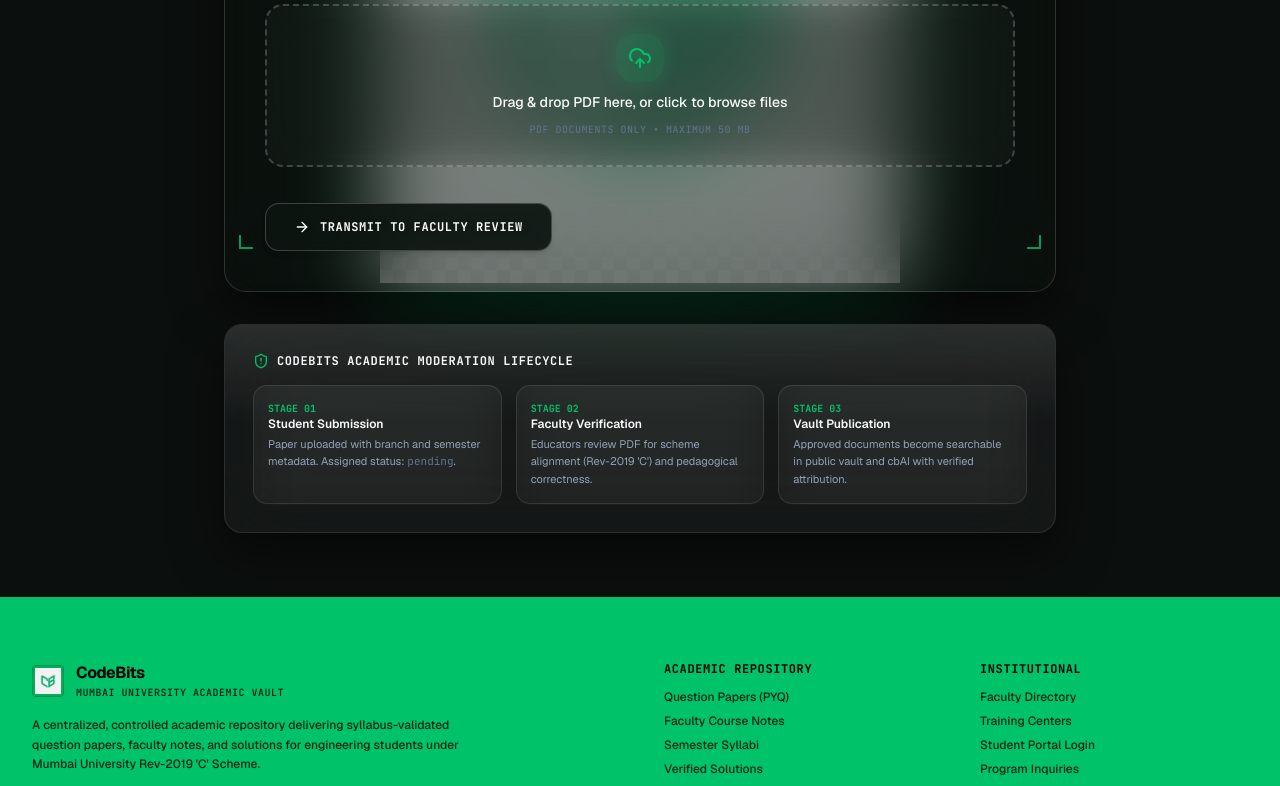
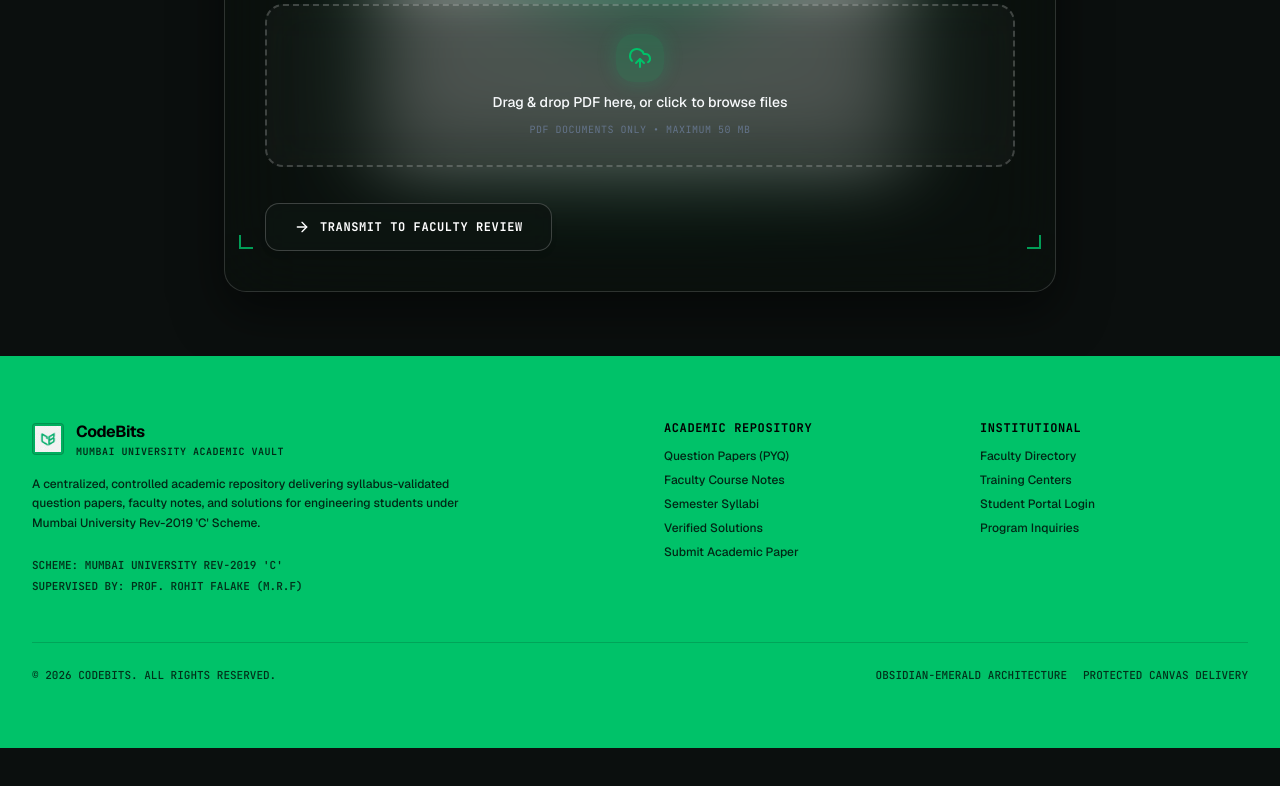
Before and after one commit to rehan-1002/CODEBITS, a Next.js app in the folder codebits/: page /upload in a window 1280 px wide. Shown: the part 689-1475 px from the top of the page. After the commit the page ends 1437 px from the top, so only its background shows below. Built offline with nearby package versions, Linux system fonts and the light colour scheme.

Commit message:
feat(upload): remove moderation lifecycle guide card

```diff
--- a/codebits/components/upload/ResourceUploadForm.tsx
+++ b/codebits/components/upload/ResourceUploadForm.tsx
@@ -7,7 +7,6 @@
   FileCheck,
   AlertCircle,
   Clock,
-  ShieldAlert,
   CheckCircle2,
   GraduationCap,
   BookOpen,
@@ -328,45 +327,6 @@
           </div>
         </form>
       )}
-
-      {/* Moderation Protocol Guide - Liquid Glass HUD Block */}
-      <div className="relative z-10 rounded-2xl backdrop-blur-2xl bg-white/30 dark:bg-white/[0.04] border border-white/50 dark:border-white/10 p-6 sm:p-7 space-y-4 shadow-[0_8px_32px_0_rgba(0,0,0,0.06)] dark:shadow-[0_20px_50px_rgba(0,0,0,0.5)] overflow-hidden">
-        {/* Specular Glare */}
-        <div className="absolute inset-x-0 top-0 h-24 bg-gradient-to-b from-white/30 dark:from-white/10 to-transparent pointer-events-none" />
-
-        <div className="flex items-center gap-2 relative z-10">
-          <ShieldAlert className="w-4 h-4 text-[var(--brand-primary)]" />
-          <h3 className="text-xs font-mono font-bold text-[var(--text-primary)] uppercase tracking-wider">
-            CODEBITS ACADEMIC MODERATION LIFECYCLE
-          </h3>
-        </div>
-
-        <div className="grid grid-cols-1 sm:grid-cols-3 gap-3.5 text-xs relative z-10">
-          <div className="p-3.5 rounded-xl border border-black/5 dark:border-white/10 bg-white/30 dark:bg-white/[0.03] backdrop-blur-xl space-y-1">
-            <span className="font-mono text-[10px] text-[var(--brand-primary)] font-bold">STAGE 01</span>
-            <div className="font-semibold text-[var(--text-primary)]">Student Submission</div>
-            <p className="text-[11px] text-[var(--text-secondary)] leading-relaxed font-sans">
-              Paper uploaded with branch and semester metadata. Assigned status: <code className="font-mono text-[var(--text-muted)]">pending</code>.
-            </p>
-          </div>
-
-          <div className="p-3.5 rounded-xl border border-black/5 dark:border-white/10 bg-white/30 dark:bg-white/[0.03] backdrop-blur-xl space-y-1">
-            <span className="font-mono text-[10px] text-[var(--brand-primary)] font-bold">STAGE 02</span>
-            <div className="font-semibold text-[var(--text-primary)]">Faculty Verification</div>
-            <p className="text-[11px] text-[var(--text-secondary)] leading-relaxed font-sans">
-              Educators review PDF for scheme alignment (Rev-2019 'C') and pedagogical correctness.
-            </p>
-          </div>
-
-          <div className="p-3.5 rounded-xl border border-black/5 dark:border-white/10 bg-white/30 dark:bg-white/[0.03] backdrop-blur-xl space-y-1">
-            <span className="font-mono text-[10px] text-[var(--brand-primary)] font-bold">STAGE 03</span>
-            <div className="font-semibold text-[var(--text-primary)]">Vault Publication</div>
-            <p className="text-[11px] text-[var(--text-secondary)] leading-relaxed font-sans">
-              Approved documents become searchable in public vault and cbAI with verified attribution.
-            </p>
-          </div>
-        </div>
-      </div>
     </div>
   );
 }
```
Also changed, not shown: 1 other file (tests, documents, lock files or other folders).
